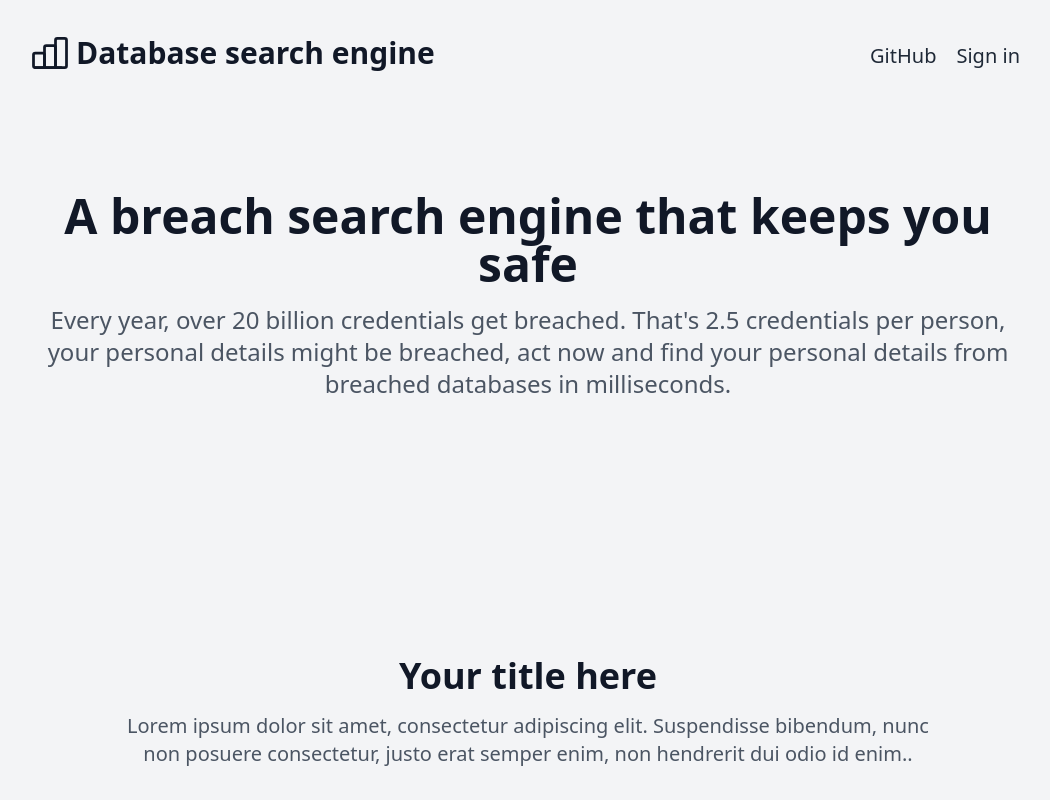
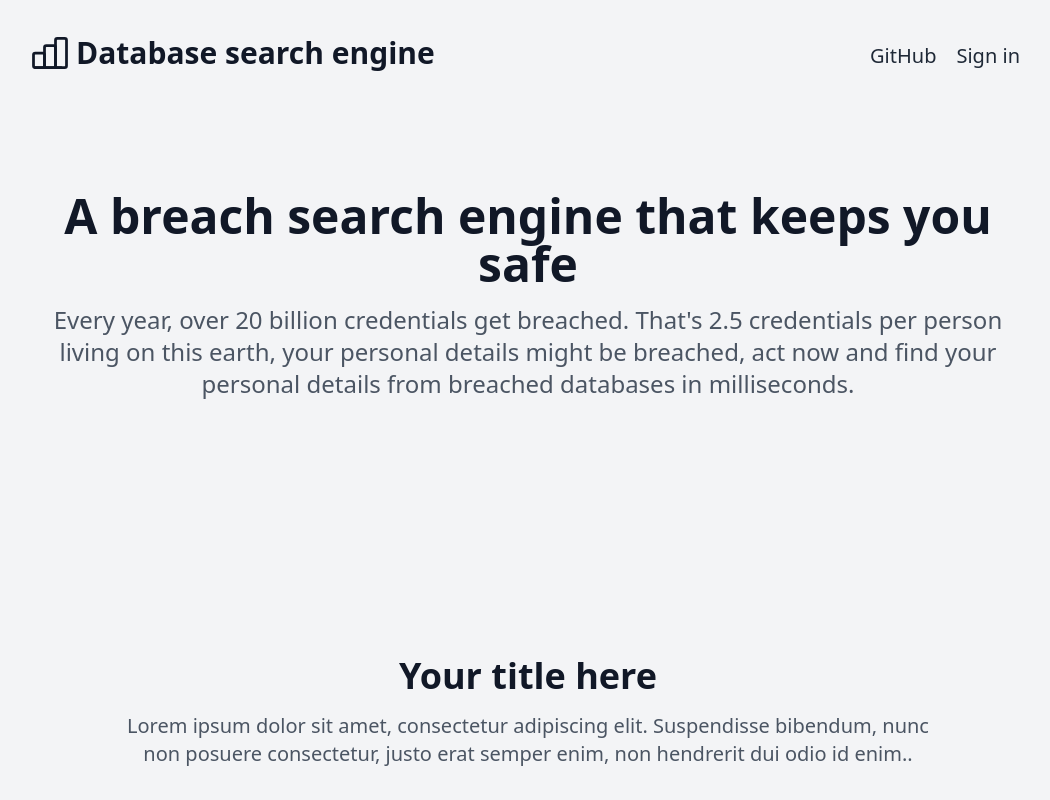
Before and after one commit to 52617365/Lookup, a Next.js app: page /landing in a window 1280 px wide. Shown: the top 800 px of the page, without its empty margins (112-1162 px from the left). Built offline with nearby package versions, Linux system fonts and the light colour scheme.

Commit message:
fixed text on landing.
Signed-off-by: 52617365 <rasengithub@protonmail.com>

```diff
--- a/components/templates/Hero.tsx
+++ b/components/templates/Hero.tsx
@@ -28,7 +28,7 @@ const Hero = () => (
                         {"A breach search engine that keeps you safe"}
                     </>
                 }
-                description={"Every year, over 20 billion credentials get breached. That's 2.5 credentials per person, your personal details might be breached, act now and find your personal details from breached databases in milliseconds."}
+                description={"Every year, over 20 billion credentials get breached. That's 2.5 credentials per person living on this earth, your personal details might be breached, act now and find your personal details from breached databases in milliseconds."}
             />
         </Section>
     </Background>
--- a/pages/data.tsx
+++ b/pages/data.tsx
@@ -1,7 +1,5 @@
-import Link from "next/link";
 import DataTable from "../components/DataTable";
 import Topnav from "../components/Topnav";
-import isUserLoggedIn from "../lib/login";
 
 function Data({dataList}: { dataList: Array<DatabaseDataFields> }) {
     // if (!isUserLoggedIn()) {
@@ -16,10 +14,10 @@ function Data({dataList}: { dataList: Array<DatabaseDataFields> }) {
         {link: "/logout", text: "Log out"},
     ];
     return (
-        <>
+        <div>
             <Topnav options={topNavLinks}/>
             <DataTable dataList={dataList}/>
-        </>
+        </div>
     );
 }
 
--- a/pages/lookup.tsx
+++ b/pages/lookup.tsx
@@ -39,10 +39,10 @@ function renderDatabaseResults(
         return;
     }
     if (isError) {
-        return <p>There was an error fetching the databases</p>;
+        return <p className={"bg-gray-100"}>There was an error fetching the databases</p>;
     }
     if (results.data.length === 0 && !isFetched) {
-        return <></>;
+        return <></>
     }
 
     return results.data.map((result: any, index: number) => {
@@ -120,7 +120,7 @@ const Lookup: NextPage = () => {
                 />
             </div>
             {renderQueryInformation(databaseResults, isFetched, timeTook)}
-            <div className={"grid m-auto mt-5 w-5/6"}>
+            <div className={"grid m-auto mt-5 w-5/6 bg-gray-100"}>
                 <div className="flex flex-wrap gap-1 justify-center items-center">
                     {renderDatabaseResults(databaseResults, isFetched, isDatabaseError)}
                 </div>
```
Also changed, not shown: components/DataTable.tsx (indentation only).
